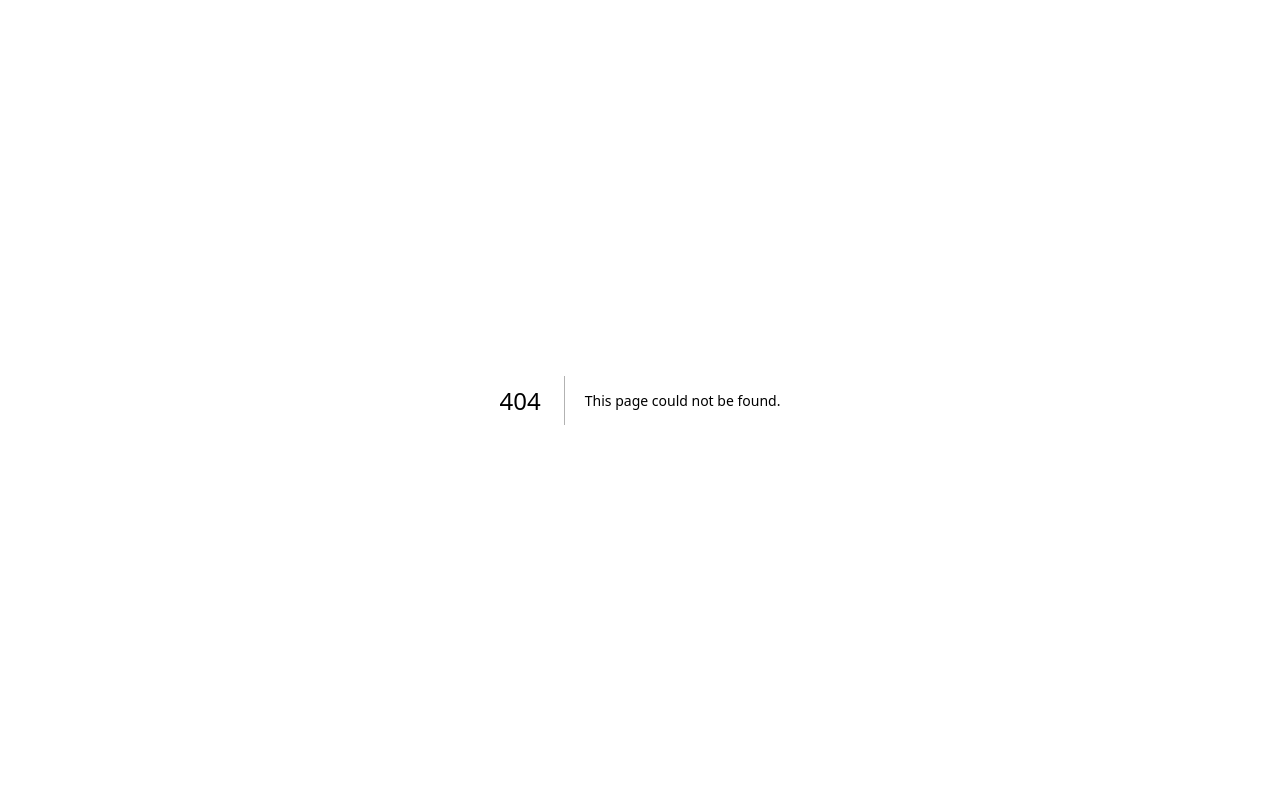
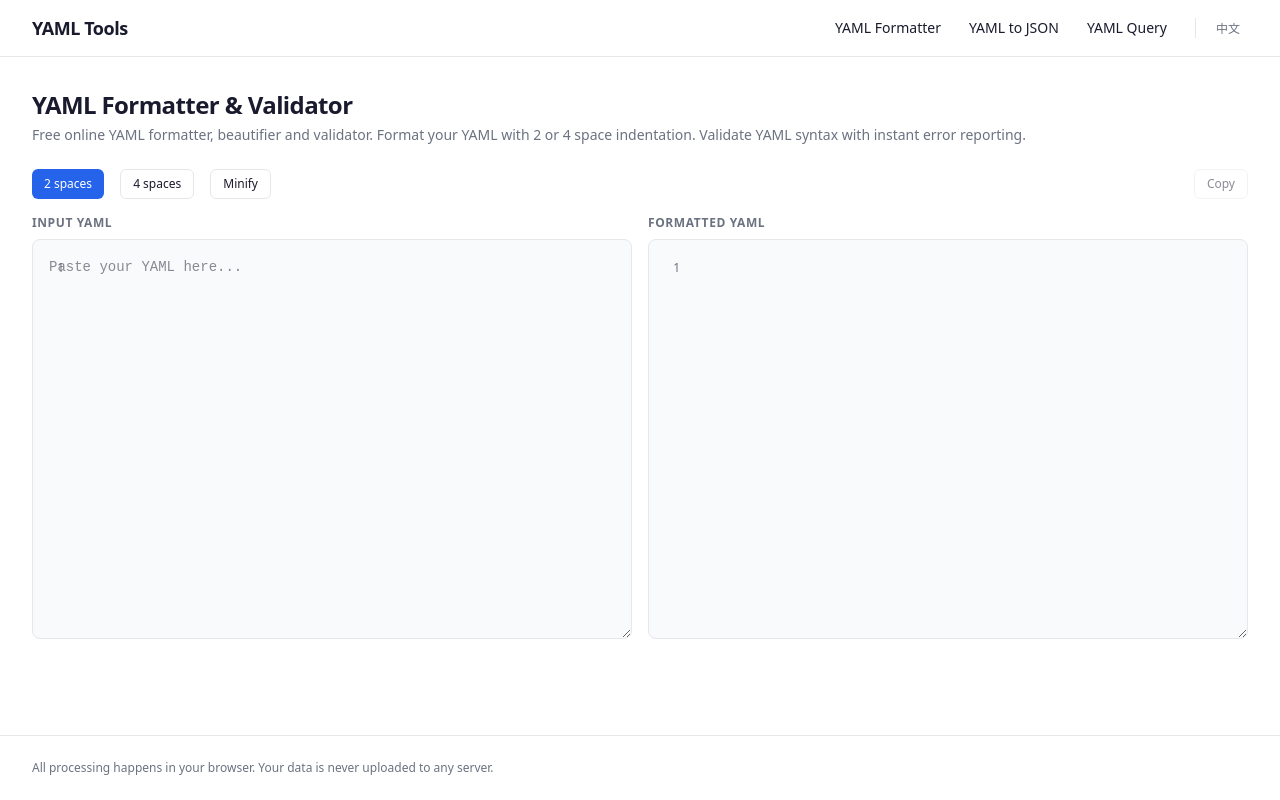
Before and after one commit to QOOfree1/yaml-tools, a Next.js app: page /en/yaml-formatter in a window 1280 px wide. Before the commit this address had no page. Built offline with nearby package versions, Linux system fonts and the light colour scheme.

Commit message:
feat: add YAML formatter page with format, validate, and minify

```diff
--- /dev/null
+++ b/src/app/[lang]/layout.tsx
@@ -0,0 +1,13 @@
+import { supportedLangs } from "@/lib/i18n";
+
+export async function generateStaticParams() {
+  return supportedLangs.map((lang) => ({ lang }));
+}
+
+export default function LangLayout({
+  children,
+}: {
+  children: React.ReactNode;
+}) {
+  return children;
+}
--- /dev/null
+++ b/src/app/[lang]/page.tsx
@@ -0,0 +1,51 @@
+import Link from "next/link";
+import { getDictionary, type Lang } from "@/lib/i18n";
+import { ToolLayout } from "@/components/ToolLayout";
+
+export default function HomePage({ params }: { params: { lang: Lang } }) {
+  const { lang } = params;
+  const dict = getDictionary(lang);
+
+  const tools = [
+    {
+      href: `/${lang}/yaml-formatter`,
+      ...dict.home.tools.formatter,
+    },
+    {
+      href: `/${lang}/yaml-to-json`,
+      ...dict.home.tools.toJson,
+    },
+    {
+      href: `/${lang}/yaml-query`,
+      ...dict.home.tools.query,
+    },
+  ];
+
+  return (
+    <ToolLayout
+      lang={lang}
+      dict={dict}
+      pageTitle={dict.home.heading}
+      pageDescription={dict.site.description}
+      canonicalUrl={`/${lang}`}
+      alternateUrls={[
+        { lang: "en", url: "/en" },
+        { lang: "zh", url: "/zh" },
+      ]}
+    >
+      <p className="mb-8 text-[var(--color-muted)]">{dict.home.subtitle}</p>
+      <div className="grid grid-cols-1 md:grid-cols-3 gap-6">
+        {tools.map((tool) => (
+          <Link
+            key={tool.href}
+            href={tool.href}
+            className="block p-6 border border-[var(--color-border)] rounded-lg hover:border-[var(--color-accent)] hover:shadow-sm transition-all"
+          >
+            <h2 className="text-lg font-semibold mb-2">{tool.title}</h2>
+            <p className="text-sm text-[var(--color-muted)]">{tool.description}</p>
+          </Link>
+        ))}
+      </div>
+    </ToolLayout>
+  );
+}
--- /dev/null
+++ b/src/app/[lang]/yaml-formatter/page.tsx
@@ -0,0 +1,132 @@
+"use client";
+
+import { useState, useCallback, useMemo } from "react";
+import { useParams } from "next/navigation";
+import { ToolLayout } from "@/components/ToolLayout";
+import { YamlEditor } from "@/components/YamlEditor";
+import { Button } from "@/components/ui/Button";
+import { getDictionary, type Lang } from "@/lib/i18n";
+import { formatYaml, validateYaml, minifyYaml } from "@/lib/yaml";
+import Link from "next/link";
+
+export default function YamlFormatterPage() {
+  const params = useParams();
+  const lang = (params?.lang as Lang) || "en";
+  const dict = getDictionary(lang);
+
+  const [input, setInput] = useState("");
+  const [indent, setIndent] = useState(2);
+  const [copied, setCopied] = useState(false);
+
+  const formatted = useMemo(() => {
+    if (!input.trim()) return "";
+    try {
+      return formatYaml(input, indent);
+    } catch {
+      return "";
+    }
+  }, [input, indent]);
+
+  const minified = useMemo(() => {
+    if (!input.trim()) return "";
+    try {
+      return minifyYaml(input);
+    } catch {
+      return "";
+    }
+  }, [input]);
+
+  const error = useMemo(() => {
+    if (!input.trim()) return null;
+    return validateYaml(input);
+  }, [input]);
+
+  const handleCopy = useCallback(async (text: string) => {
+    await navigator.clipboard.writeText(text);
+    setCopied(true);
+    setTimeout(() => setCopied(false), 2000);
+  }, []);
+
+  const output = indent === 0 ? minified : formatted;
+
+  return (
+    <ToolLayout
+      lang={lang}
+      dict={dict}
+      pageTitle={dict.yamlFormatter.title}
+      pageDescription={dict.yamlFormatter.description}
+      canonicalUrl={`/${lang}/yaml-formatter`}
+      alternateUrls={[
+        { lang: "en", url: "/en/yaml-formatter" },
+        { lang: "zh", url: "/zh/yaml-formatter" },
+      ]}
+    >
+      <div className="flex gap-4 mb-4">
+        <Button
+          variant={indent === 2 ? "primary" : "default"}
+          size="sm"
+          onClick={() => setIndent(2)}
+        >
+          {dict.yamlFormatter.indent2}
+        </Button>
+        <Button
+          variant={indent === 4 ? "primary" : "default"}
+          size="sm"
+          onClick={() => setIndent(4)}
+        >
+          {dict.yamlFormatter.indent4}
+        </Button>
+        <Button
+          variant={indent === 0 ? "primary" : "default"}
+          size="sm"
+          onClick={() => setIndent(0)}
+        >
+          {dict.yamlFormatter.minify}
+        </Button>
+        <div className="flex-1" />
+        <Button
+          size="sm"
+          onClick={() => handleCopy(output)}
+          disabled={!output}
+        >
+          {copied ? dict.yamlFormatter.copied : dict.yamlFormatter.copy}
+        </Button>
+      </div>
+
+      {error && (
+        <div className="mb-4 p-3 bg-red-50 border border-red-200 rounded-md text-sm text-[var(--color-error)]">
+          {dict.yamlFormatter.error}: {error.message} (line {error.line})
+        </div>
+      )}
+
+      <div className="flex gap-4" style={{ minHeight: "400px" }}>
+        <YamlEditor
+          value={input}
+          onChange={setInput}
+          label={dict.yamlFormatter.inputLabel}
+          placeholder={dict.yamlFormatter.placeholder}
+          errorLine={error?.line ?? null}
+        />
+        <YamlEditor
+          value={output}
+          onChange={() => {}}
+          label={dict.yamlFormatter.outputLabel}
+          readOnly
+        />
+      </div>
+
+      {output && !error && (
+        <p className="mt-6 text-sm text-[var(--color-muted)]">
+          {dict.yamlFormatter.tryIt.replace("%s", "")}
+          <Link href={`/${lang}/yaml-to-json`} className="text-[var(--color-accent)] hover:underline ml-1">
+            {dict.yamlFormatter.tryToJson}
+          </Link>
+          {" · "}
+          <Link href={`/${lang}/yaml-query`} className="text-[var(--color-accent)] hover:underline">
+            {dict.yamlFormatter.tryQuery}
+          </Link>
+        </p>
+      )}
+    </ToolLayout>
+  );
+}
```
